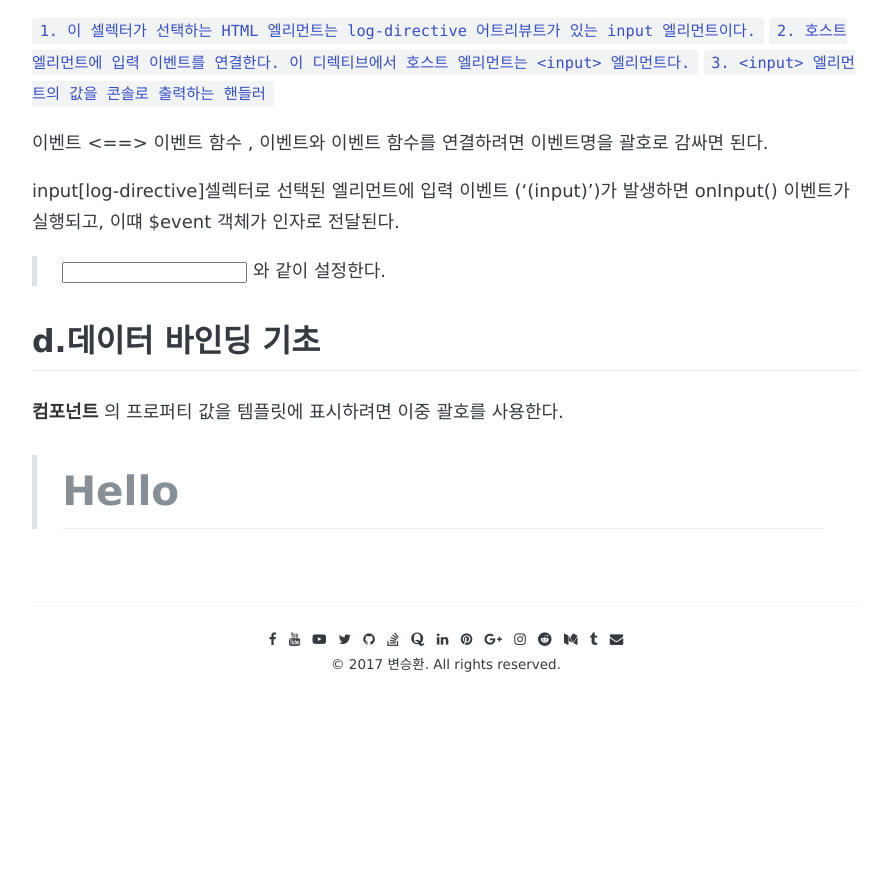
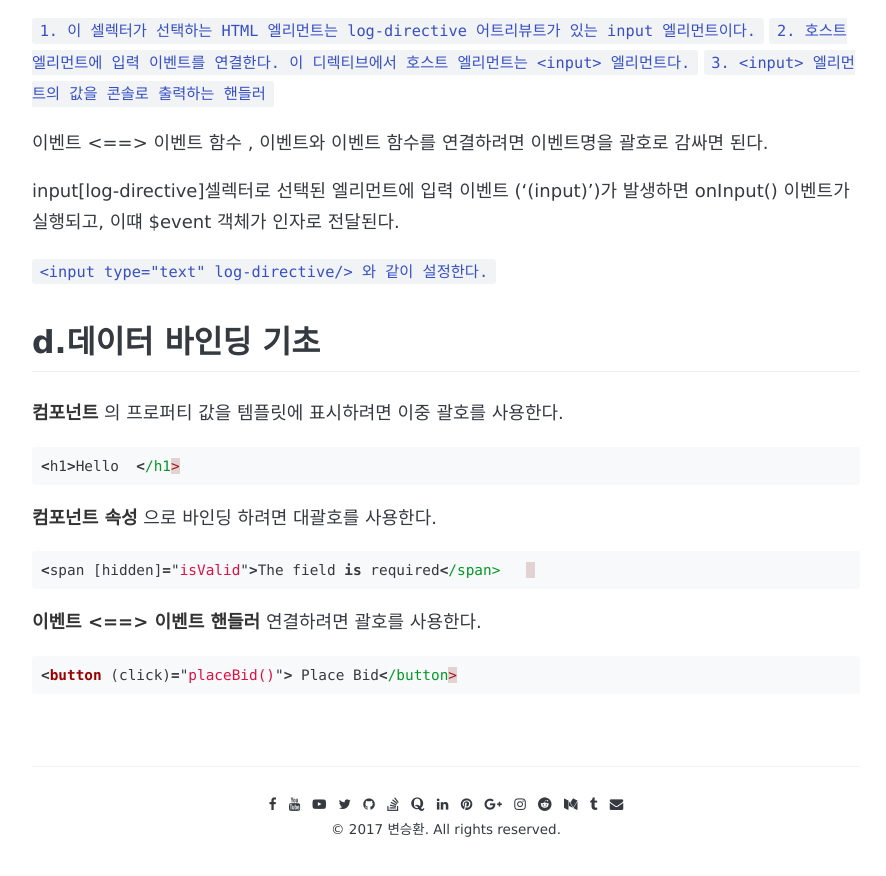
Before and after one commit to awesome-hwan/awesome-hwan.github.io, a Jekyll site: the page built from _posts/2017-09-06-[Angular]Chap_2.md, in a window 1280 px wide and 900 px high, scrolled down 2790 px. Shown: the top 876 px of the window, without its empty margins (194-1080 px from the left). Built offline with Jekyll 4.4.1, drawn with Linux system fonts in a browser that asks for light colours; some web fonts are replaced; comment, search, counter and statistics services are not loaded; before the commit the page ends 3555 px from its top, so only the background shows below that.

Commit message:
Angular Chap.2

````diff
--- a/_posts/2017-09-06-[Angular]Chap_2.md
+++ b/_posts/2017-09-06-[Angular]Chap_2.md
@@ -103,10 +103,21 @@ class LogDirective{
 
 input[log-directive]셀렉터로 선택된 엘리먼트에 입력 이벤트 ('(input)')가 발생하면 onInput() 이벤트가 실행되고, 이떄 $event 객체가 인자로 전달된다.
 
-> <input type="text" log-directive/> 와 같이 설정한다.
+`<input type="text" log-directive/> 와 같이 설정한다.`
 
 ## d.데이터 바인딩 기초
 
 **컴포넌트** 의 프로퍼티 값을 템플릿에 표시하려면 이중 괄호를 사용한다.
+```ts
+<h1>Hello {{ name }} </h1>
+```
 
-> <h1>Hello {{ name }} </h1>
+**컴포넌트 속성** 으로 바인딩 하려면 대괄호를 사용한다.
+```ts
+<span [hidden]="isValid">The field is required</span>
+```
+
+**이벤트 <==> 이벤트 핸들러** 연결하려면 괄호를 사용한다.
+```ts
+<button (click)="placeBid()"> Place Bid</button>
+```
````
